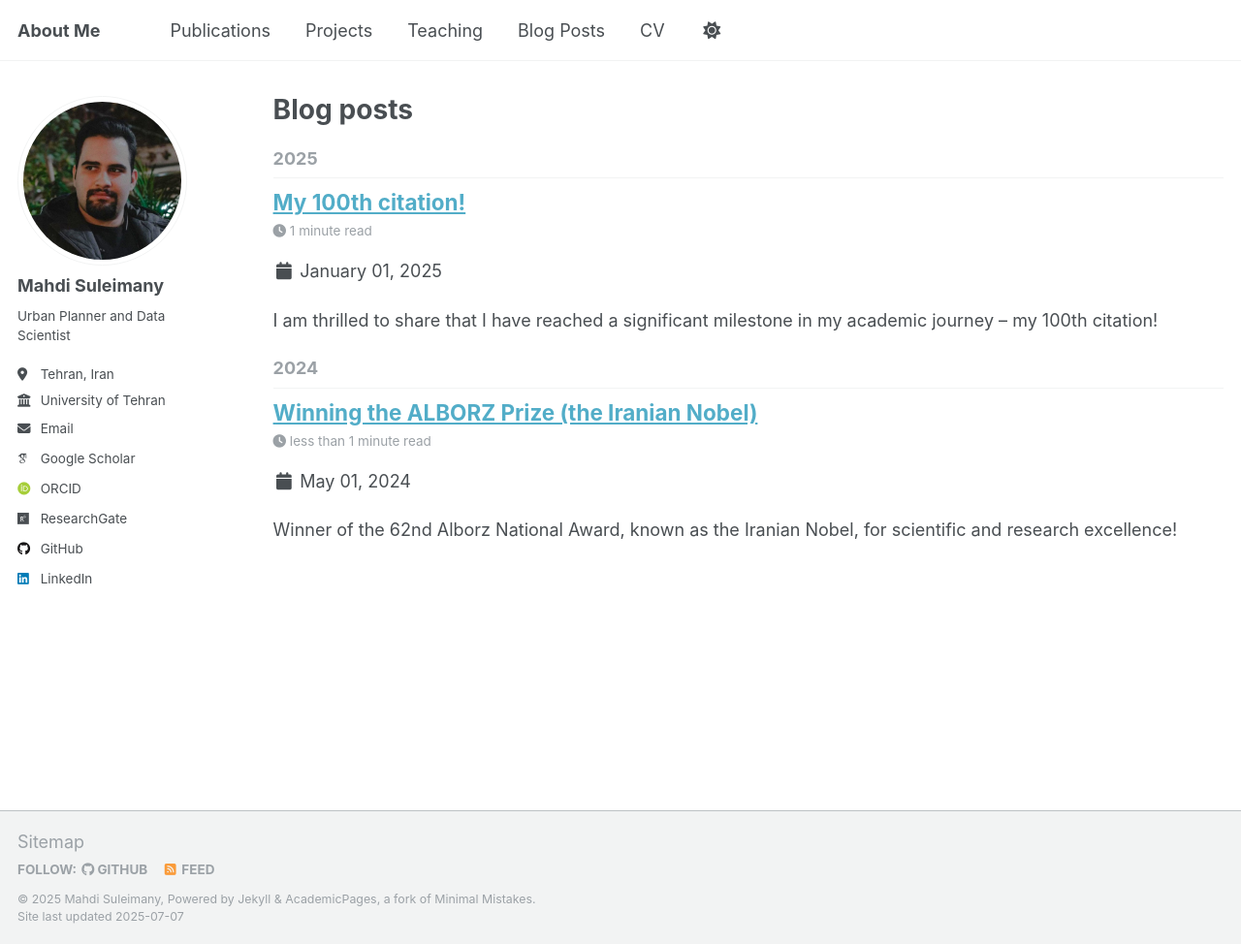
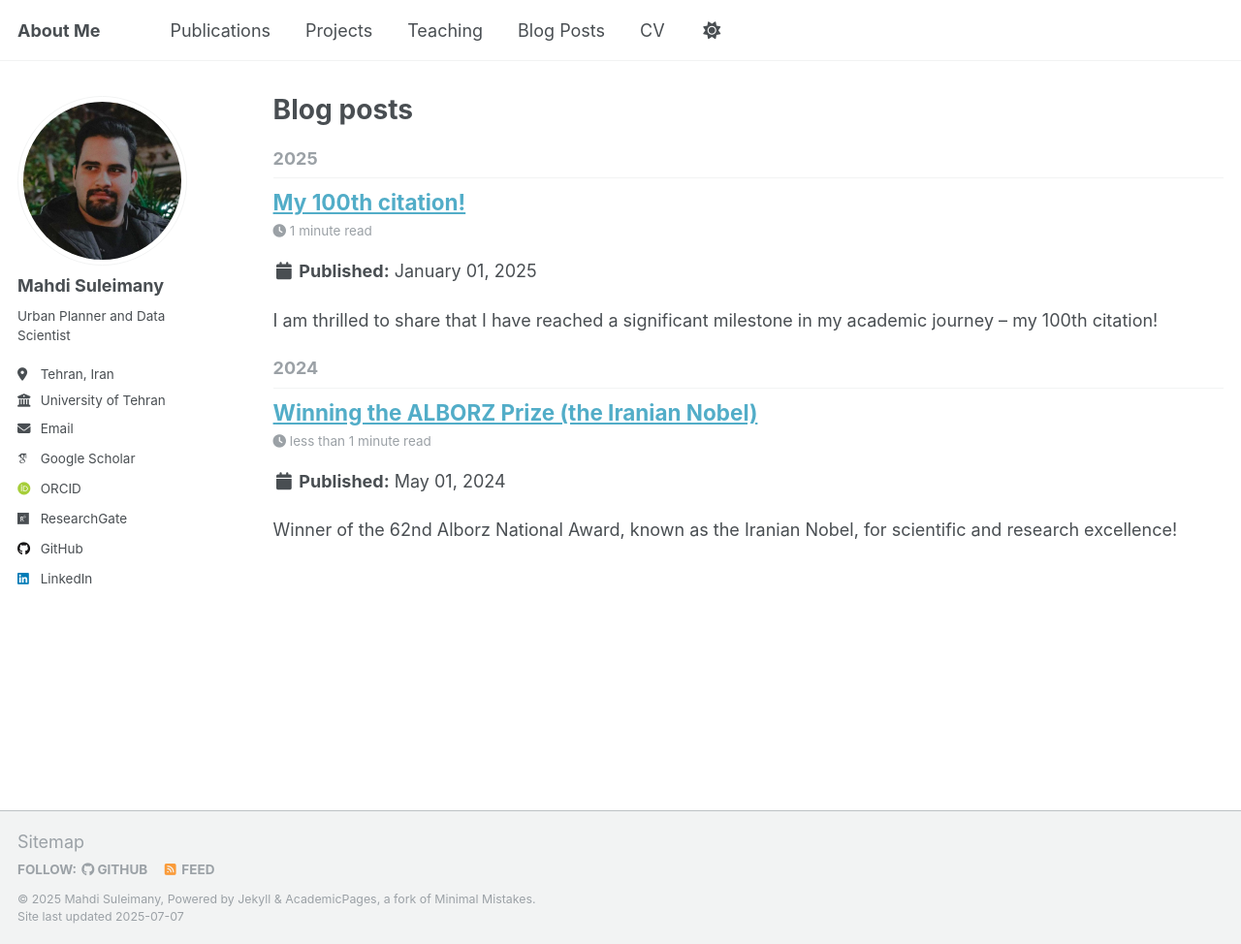
Before and after one commit to mo-soleimani/mo-soleimani.github.io, a Jekyll site: the page built from _pages/year-archive.html, in a window 1280 px wide and 974 px high. Shown: the whole window at 97% size. Built offline with Jekyll 4.4.1, drawn with Linux system fonts in a browser that asks for light colours; some web fonts are replaced; a file with an impossible date is left out.

Commit message:
Update archive-single.html

```diff
--- a/_includes/archive-single.html
+++ b/_includes/archive-single.html
@@ -38,27 +38,13 @@
       <p class="page__meta"><i class="fa fa-clock" aria-hidden="true"></i> {% include read-time.html %}</p>
     {% endif %}
 
-    {% if post.collection == 'teaching' %}
-  <p>{{ post.type }}, <i>{{ post.venue }}</i>, {{ post.date | default: "1900-01-01" | date: "%Y" }}</p>
-
-{% elsif post.collection == 'publications' %}
-  {% if post.venue %}
-    <p>Published in <i>{{ post.venue }}</i>, {{ post.date | default: "1900-01-01" | date: "%Y" }}</p>
-  {% else %}
-    <p>{{ post.date | default: "1900-01-01" | date: "%Y" }}</p>
-  {% endif %}
-
-{% elsif post.collection == 'projects' %}
-  <p>{{ post.date | default: "1900-01-01" | date: "%Y" }}</p>
-
-{% elsif post.date %}
-  <p class="page__date">
-    <i class="fa fa-fw fa-calendar" aria-hidden="true"></i>
-    <time datetime="{{ post.date | default: "1900-01-01" | date_to_xmlschema }}">
-      {{ post.date | default: "1900-01-01" | date: "%B %d, %Y" }}
-    </time>
-  </p>
-{% endif %}
+        {% if post.collection == 'teaching' %}
+          <p> {{ post.type }}, <i>{{ post.venue }}</i>, {{ post.date | default: "1900-01-01" | date: "%Y" }} </p>
+        {% elsif post.collection == 'publications' %}
+          <p>Published in <i>{{ post.venue }}</i>, {{ post.date | default: "1900-01-01" | date: "%Y" }} </p>
+        {% elsif post.date %}
+         <p class="page__date"><strong><i class="fa fa-fw fa-calendar" aria-hidden="true"></i> {{ site.data.ui-text[site.locale].date_label | default: "Published:" }}</strong> <time datetime="{{ post.date | default: "1900-01-01" | date_to_xmlschema }}">{{ post.date | default: "1900-01-01" | date: "%B %d, %Y" }}</time></p>
+        {% endif %}
 
     {% if post.excerpt and site.read_more != 'enabled' %}
     <p class="archive__item-excerpt" itemprop="description">{{ post.excerpt | markdownify }}</p>
```
